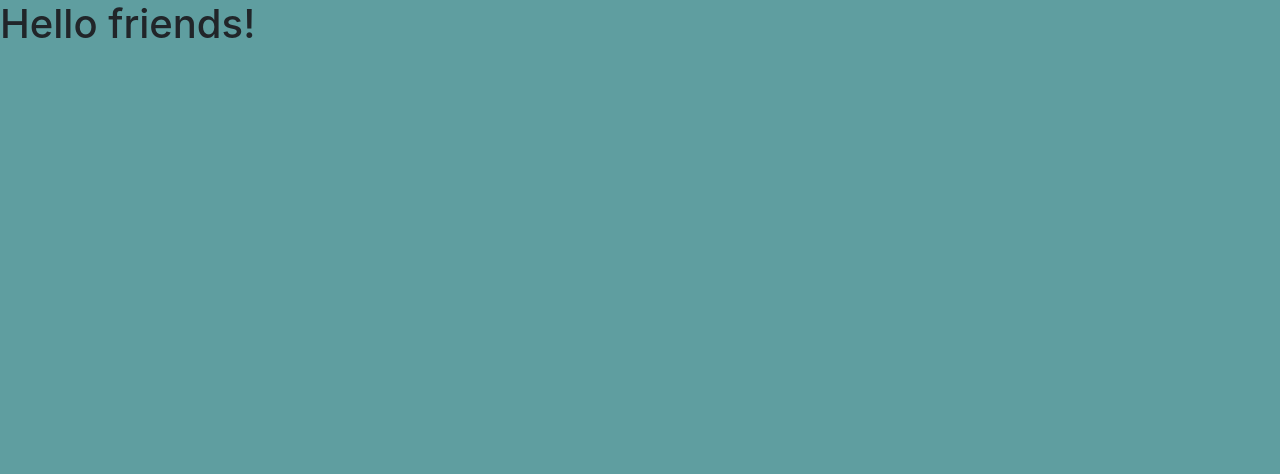
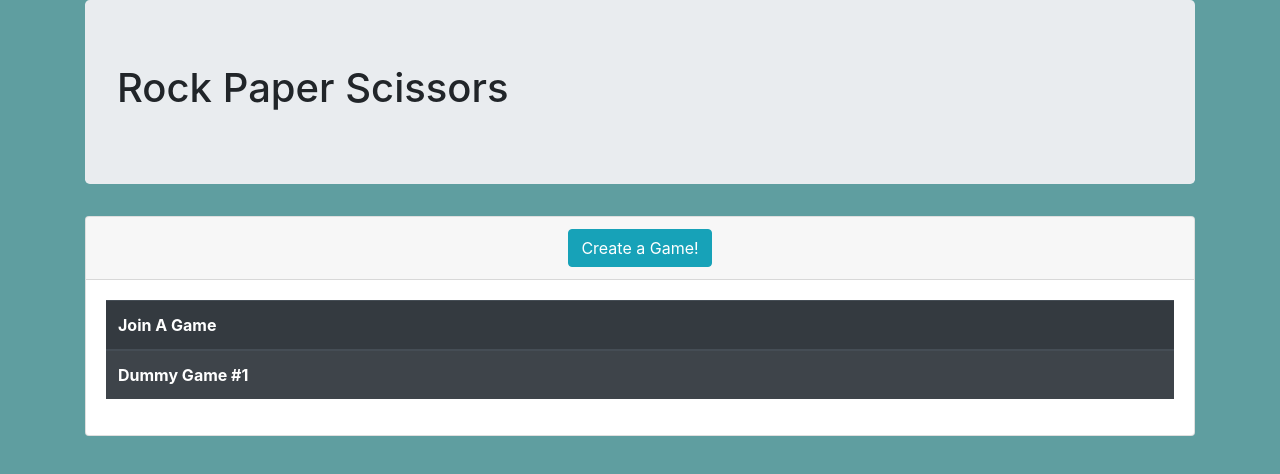
Before and after one commit to KGorham05/rps-firebase, a plain HTML site: page index.html in a window 1280 px wide. Drawn offline with nearby package versions, Linux system fonts and the light colour scheme.

Commit message:
some base wireframing of elements

```diff
--- a/assets/js/app.js
+++ b/assets/js/app.js
@@ -1 +1,21 @@
-$("h1").html("<h1>Hello friends!</h1>")
+
+
+// Rock Paper Scissors Game
+
+// When first visiting page, each user must login using firebase authentication or create an account
+
+// on log in, show find game screen
+    // create a button to host a match
+        // on click change the color/text of that button
+        // update the game list
+        // don't allow someone who has a game created to join an open game
+    // create a table of current matches waiting for players
+        // add a join game button
+            // on click, execute modal that says "2 players connected, game will start in 5...4..."
+            // when modal expires, change game state to "started" or "choice phase"
+// on game started state/screen -
+    // Display "You have 10 seconds to lock in your choice!" in message box
+    // display Rock Paper Scissors images -
+        // on click change a state to "x selected"
+            // change color of pick by changing image source, use js to increase the size of the selected element
+    // display chat window as sticky footer
--- /dev/null
+++ b/assets/js/config.js
@@ -0,0 +1,11 @@
+var config = {
+    apiKey: "AIzaSyArKyVdY7jZHk9pHp1V1rnP4oiUa4sKuiQ",
+    authDomain: "rps-multiplayer-a8385.firebaseapp.com",
+    databaseURL: "https://rps-multiplayer-a8385.firebaseio.com",
+    projectId: "rps-multiplayer-a8385",
+    storageBucket: "",
+    messagingSenderId: "183768295978"
+};
+
+firebase.initializeApp(config);
+var database = firebase.database();
--- a/index.html
+++ b/index.html
@@ -12,7 +12,7 @@
     <!-- Full jQuery library -->
     <script src="https://code.jquery.com/jquery-3.3.1.min.js"
         integrity="sha256-FgpCb/KJQlLNfOu91ta32o/NMZxltwRo8QtmkMRdAu8=" crossorigin="anonymous"></script>
-    <!-- Popper for Bootstrap -->
+    <!-- Popper for bootstrap -->
     <script src="https://cdnjs.cloudflare.com/ajax/libs/popper.js/1.14.7/umd/popper.min.js"
         integrity="sha384-UO2eT0CpHqdSJQ6hJty5KVphtPhzWj9WO1clHTMGa3JDZwrnQq4sF86dIHNDz0W1"
         crossorigin="anonymous"></script>
@@ -20,19 +20,56 @@
     <script src="https://stackpath.bootstrapcdn.com/bootstrap/4.3.1/js/bootstrap.min.js"
         integrity="sha384-JjSmVgyd0p3pXB1rRibZUAYoIIy6OrQ6VrjIEaFf/nJGzIxFDsf4x0xIM+B07jRM"
         crossorigin="anonymous"></script>
-    <!-- Link to our javascript app.js -->
+    <!-- Link to firebase -->
+    <script src="https://www.gstatic.com/firebasejs/5.8.6/firebase.js"></script>
+    <!-- Link to  firebase config.js -->
+    <script src="assets/js/config.js"></script>
+    <!-- Link to style.css -->
+    <link rel="stylesheet" type="text/css" href="assets/css/style.css">
 
-    <!-- Links to additional js files will go here -->
-
-    <!-- Link to our css -->
-    <link rel="stylesheet" type="text/css" href="assets/css/style.css">
     <title>Rock Paper Scissors</title>
 </head>
 
 <body>
-    <h1 id="hello-world">Whaddup World!</h1>
+    <div class="container">
+        <div class="row">
+            <div class="col-md-12">
+                <div class="jumbotron">
+                    <h1 id="hello-world">Rock Paper Scissors</h1>
+                </div>
+            </div>
+        </div>
+    </div>
+
+    <div class="container">
+        <div class="row">
+            <div class="col-md-12">
+                <div class="card">
+                    <div class="card-header text-center">
+                        <button type="button" class="btn btn-info" id="create-game-btn">Create a Game!</button>
+                    </div>
+                    <div class="card-body">
+                        <table class="table table-striped table-dark">
+                            <thead>
+                                <tr>
+                                    <th scope="col">Join A Game</th>
+                                </tr>
+                            </thead>
+                            <tbody>
+                                <tr>
+                                    <th scope="row">Dummy Game #1</th>
+                                </tr>
+                            </tbody>
+                        </table>
+                    </div>
+                </div>
+            </div>
+        </div>
+    </div>
 
 
+
+    <!-- Link to our javascript app.js -->
     <script src="assets/js/app.js"></script>
 </body>
 
```
